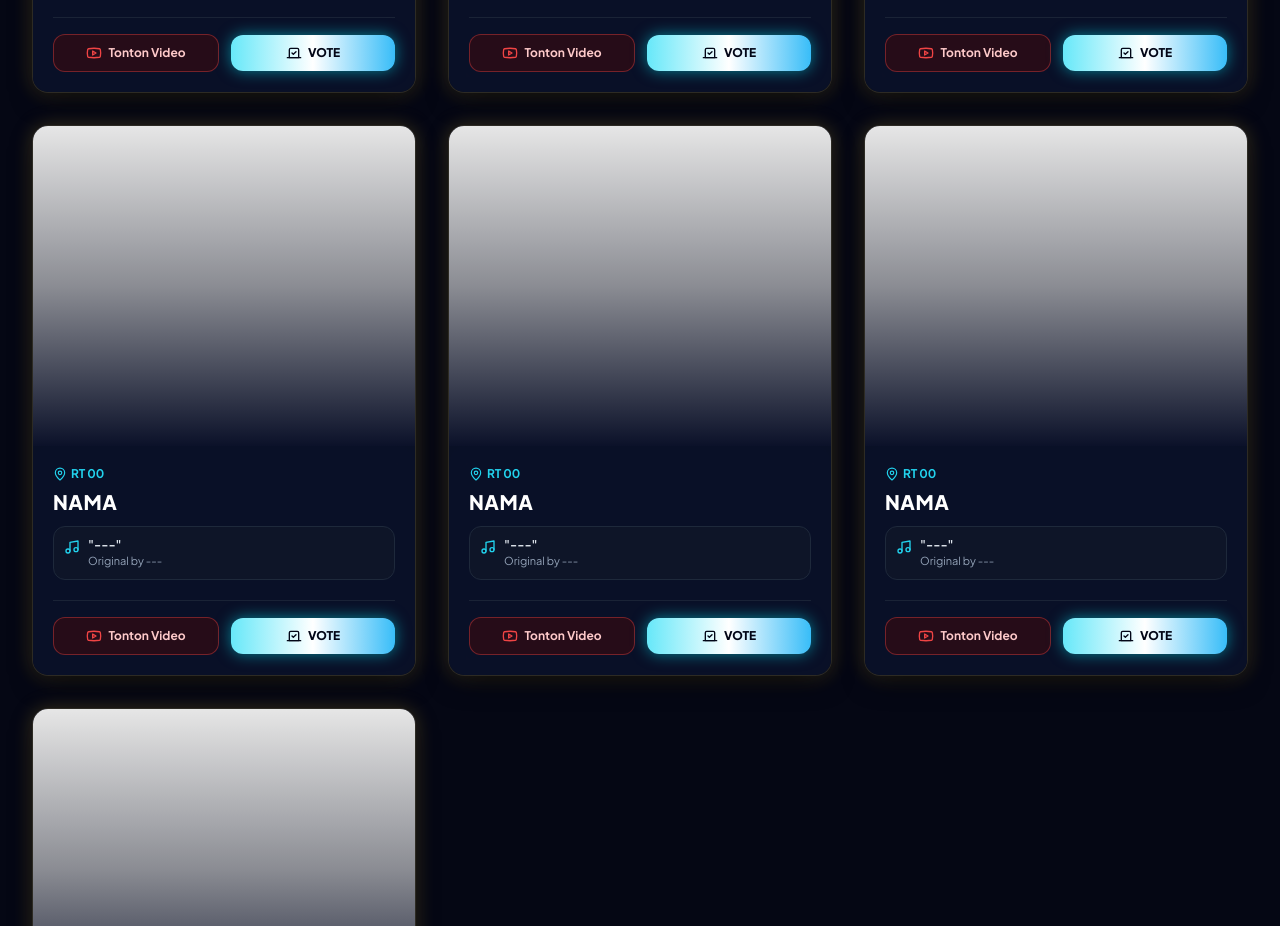
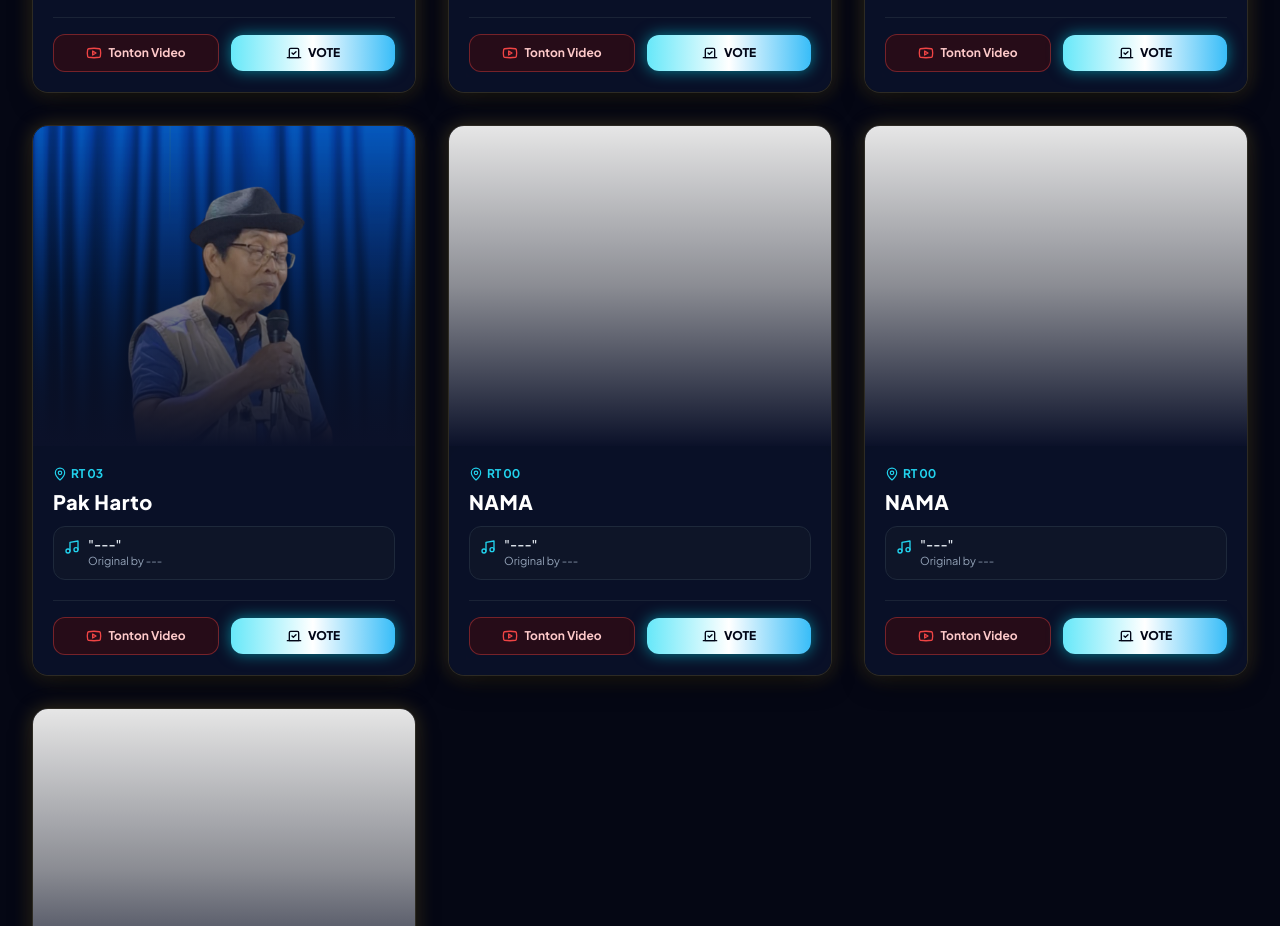
Before and after one commit to meppani/19_Idol_Anteng, a Next.js app: page / in a window 1280 px wide. Shown: the part 5240-6166 px from the top of the page. Built offline with nearby package versions, Linux system fonts and the light colour scheme.

Commit message:
Update Pak Harto

```diff
--- a/src/data/participants.ts
+++ b/src/data/participants.ts
@@ -276,14 +276,14 @@ export const PARTICIPANTS: Participant[] = [
   },
   {
     id: "22",
-    name: "NAMA",
-    stageName: "NAMA",
-    origin: "RT 00",
+    name: "Pak Harto",
+    stageName: "Pak Harto",
+    origin: "RT 03",
     age: 20,
     songTitle: "---",
     originalArtist: "---",
     youtubeUrl: "https://www.youtube.com/watch?v=hAEfi_SKTEU",
-    imageUrl: "/white.svg",
+    imageUrl: "/Pak Harto.png",
     voteCount: 24000,
     category: "Finalist",
   },
```
Also changed, not shown: public/Pak Harto.png (added).
